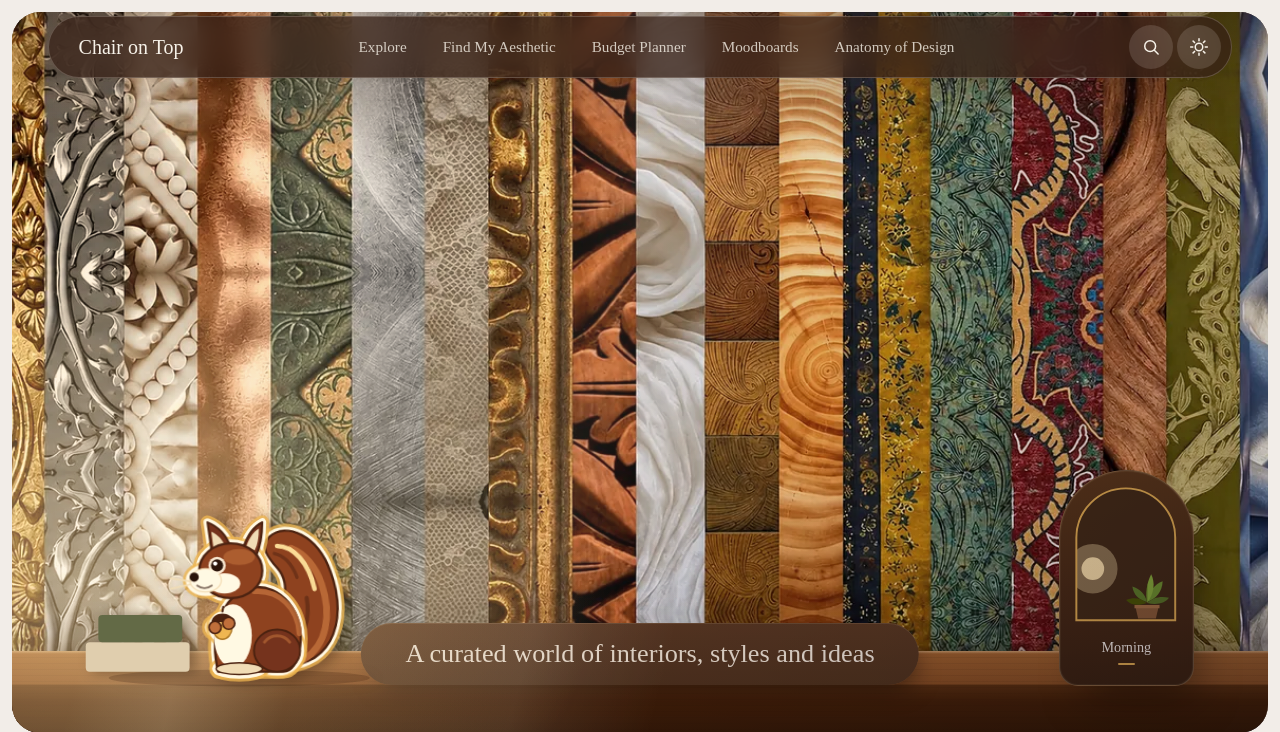
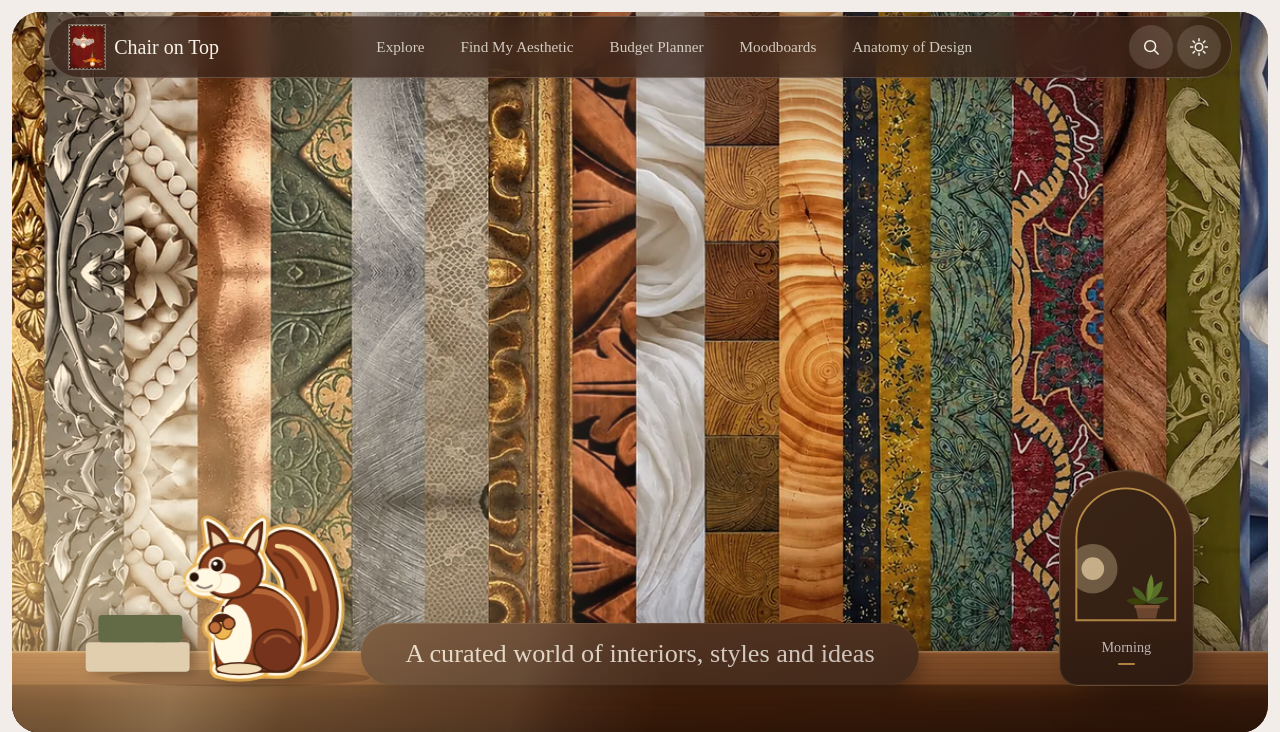
Before and after one commit to jiyaraj08/Chair-On-Top, a FastAPI app: page / in a window 1280 px wide. Shown: the top 732 px of the page. Run offline with FastAPI, Linux system fonts and the light colour scheme; some web fonts are replaced.

Commit message:
Add official logo to site header
Added an official logo image to the site header.

```diff
--- a/templates/partials/site_header.html
+++ b/templates/partials/site_header.html
@@ -6,7 +6,8 @@
 <header class="site-header">
   <nav class="pill-nav" aria-label="Main">
     <a class="brand" href="{{ '#top' if on_home else '/' }}">
-      <span class="brand-mark" aria-hidden="true"></span>
+      {# Official logo. alt is empty on purpose: the wordmark beside it already names the link. #}
+      <img class="brand-logo" src="{{ url_for('static', path='images/branding/chair-on-top-logo.jpg') }}" width="910" height="1124" alt="" decoding="async">
       <span class="brand-name">Chair on Top</span>
     </a>
     <button class="nav-toggle" type="button" aria-expanded="false" aria-controls="nav-links" aria-label="Open menu">
```
